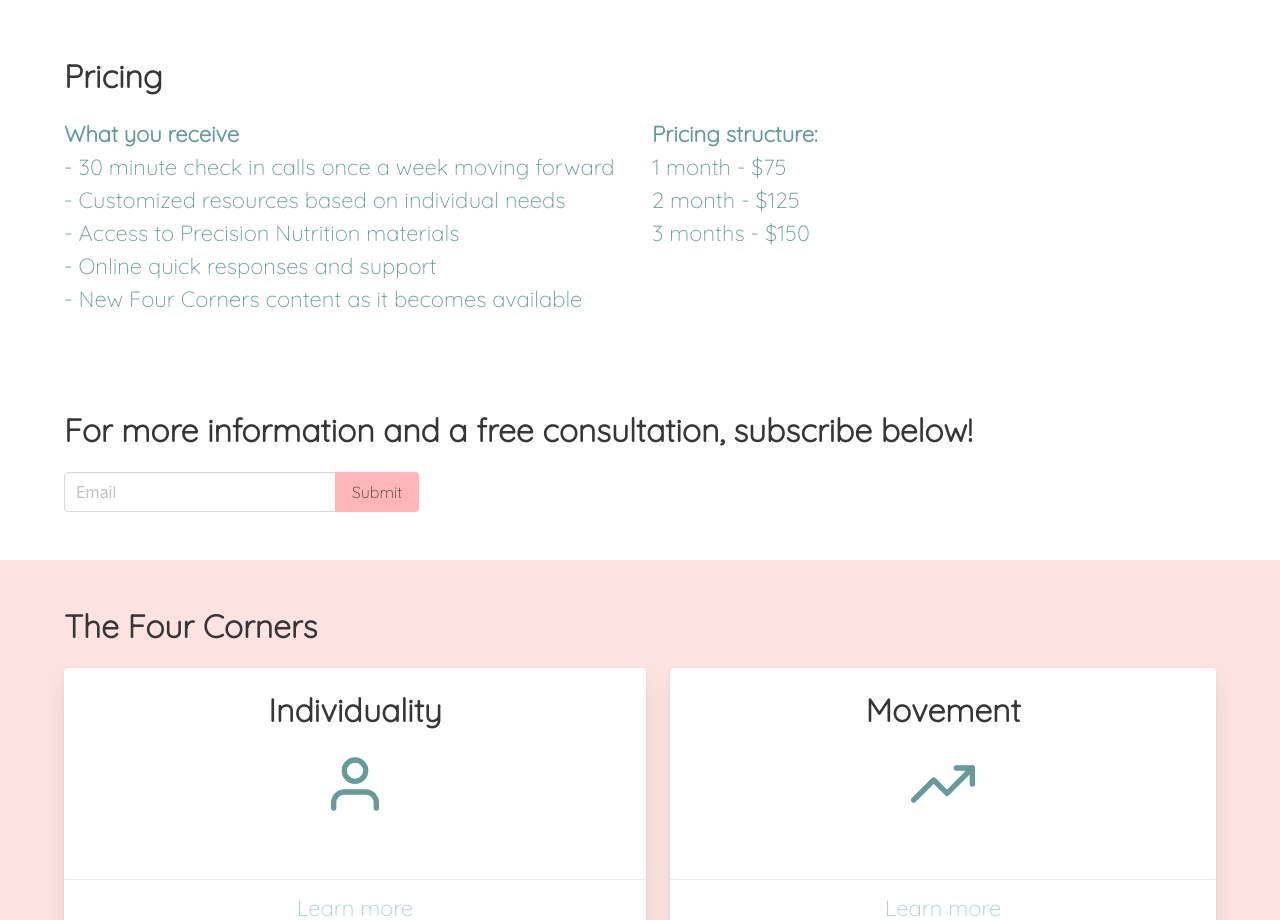
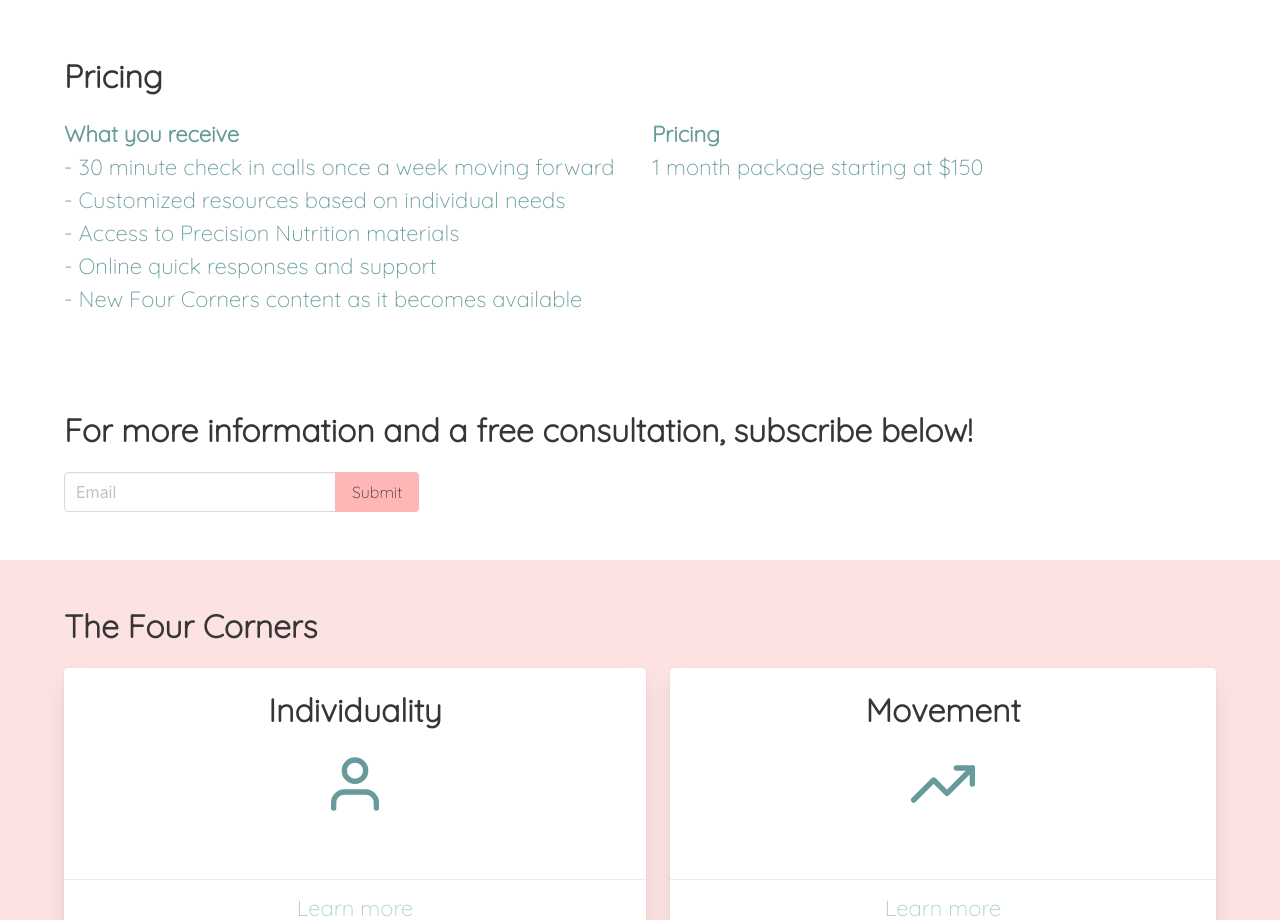
Before and after one commit to mpwoz/fourcorners.life, a Gatsby site: page / in a window 1280 px wide. Shown: the part 1160-2080 px from the top of the page. Built offline with nearby package versions, Linux system fonts and the light colour scheme; Gatsby itself is replaced by a stand-in of ours.

Commit message:
adjust pricing

```diff
--- a/src/pages/index.js
+++ b/src/pages/index.js
@@ -74,13 +74,16 @@ const IndexPage = () => (
 
           <div className="column">
             <b>
-              Pricing structure:
+              Pricing
             </b>
-            <ul>
-              <li>1 month - $75</li>
-              <li>2 month - $125</li>
-              <li>3 months - $150</li>
-            </ul>
+            <p>
+              1 month package starting at $150
+            </p>
+            {/*<ul>*/}
+            {/*  <li>1 month - $75</li>*/}
+            {/*  <li>2 month - $125</li>*/}
+            {/*  <li>3 months - $150</li>*/}
+            {/*</ul>*/}
           </div>
 
         </div>
```
